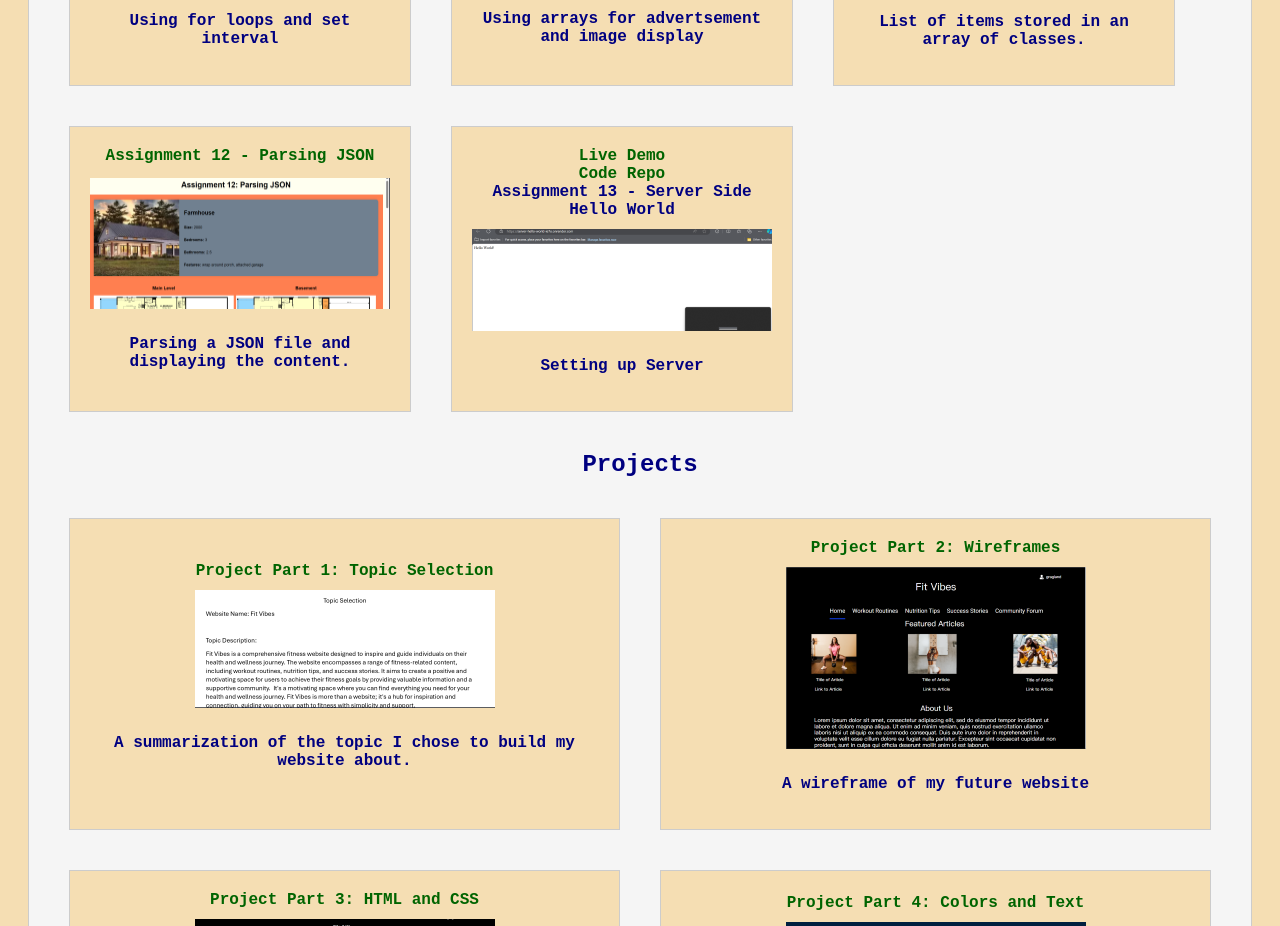
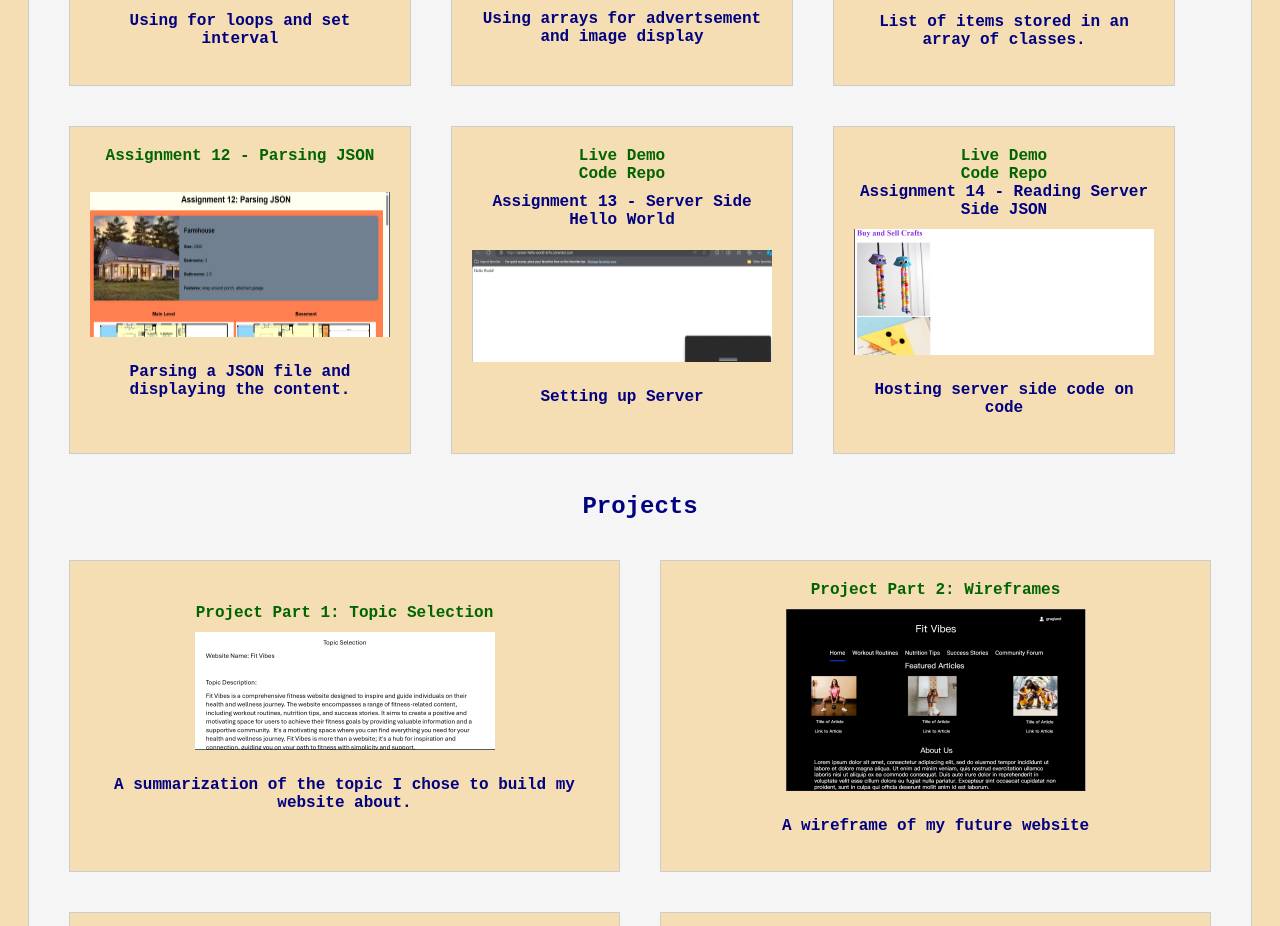
Before and after one commit to genesisraag/genesisraag.github.io, a plain HTML site: page csce242/index.html in a window 1280 px wide. Shown: the part 1233-2159 px from the top of the page. Drawn offline with Linux system fonts and the light colour scheme.

Commit message:
assignment 14

```diff
--- a/csce242/index.html
+++ b/csce242/index.html
@@ -80,6 +80,17 @@
                 <img src="images/assignment13.png" alt="screenshot of assignment 13">
                 <p>Setting up Server</p>
             </div>
+            <div class="assignment">
+                <div class="links">
+                    <a href="https://server-side-lgml.onrender.com">Live Demo</a>
+                    <a href="https://github.com/genesisraag/Server_Side">Code Repo</a>
+                </div>
+                <ul>
+                    <li>Assignment 14 - Reading Server Side JSON</li>
+                </ul>
+                <img src="images/assignment14.png" alt="screenshot of assignment 14">
+                <p>Hosting server side code on code</p>
+            </div>
 
 
         </main>
```
Also changed, not shown: csce242/images/Scenario 1.png (deleted), csce242/images/assignment14.png (added), csce242/images/scenario 2.png (deleted).
